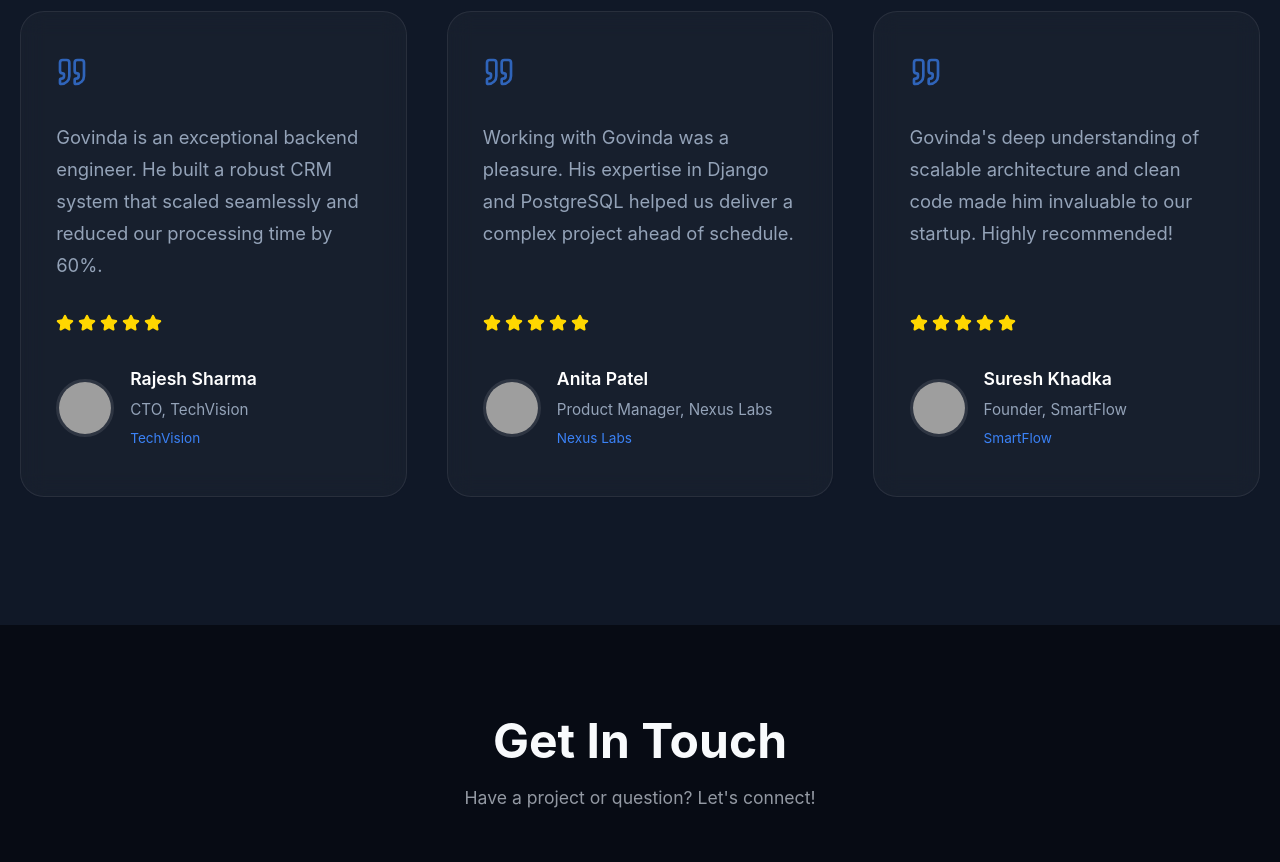
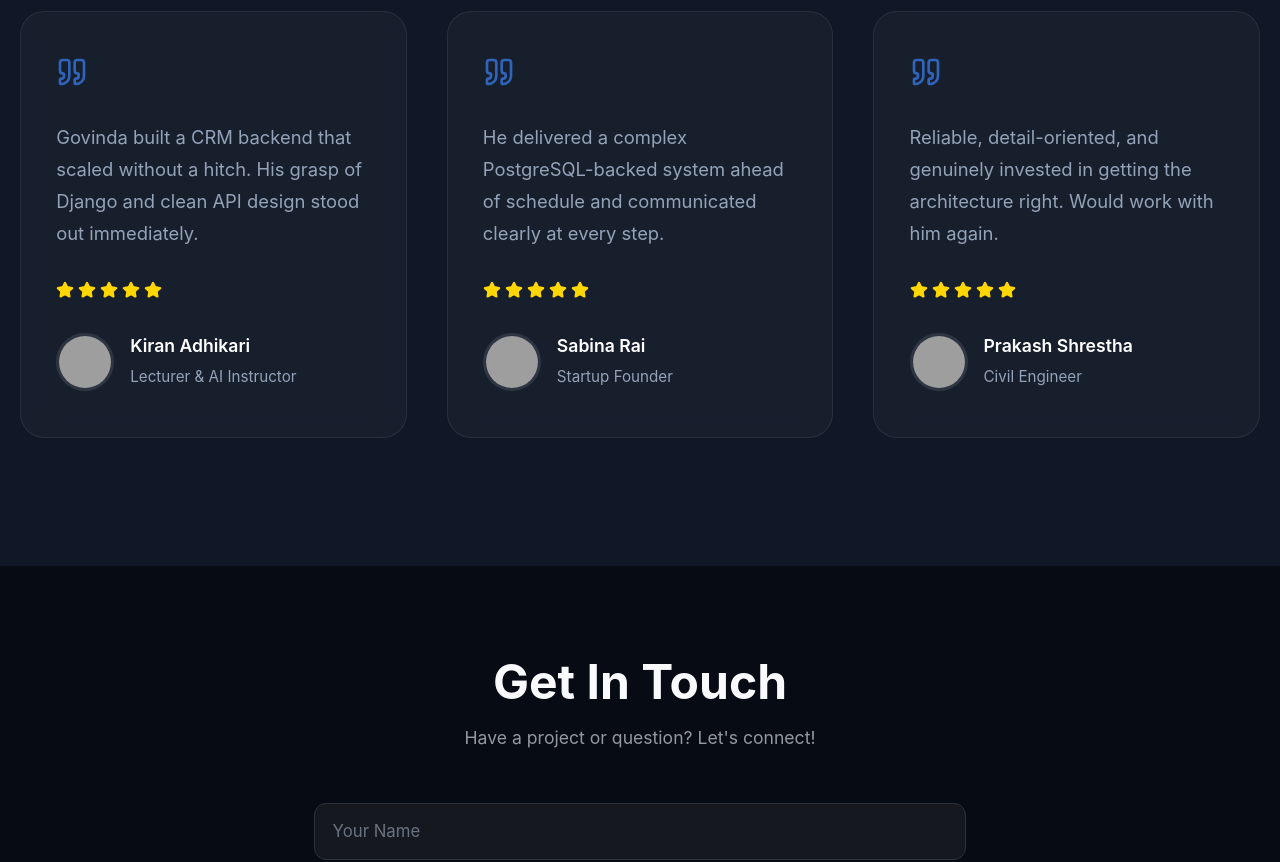
Before and after one commit to Govindaspkta/potfolio, a React (Vite) app: page / in a window 1280 px wide. Shown: the part 7320-8182 px from the top of the page. Built offline with nearby package versions, Linux system fonts and the light colour scheme; grey boxes are pictures that could not be loaded.

Commit message:
feat:updated testimonials

```diff
--- a/src/components/Testimonials.jsx
+++ b/src/components/Testimonials.jsx
@@ -4,28 +4,28 @@ import "./Testimonials.css";
 
 const testimonials = [
   {
-    name: "Rajesh Sharma",
-    role: "CTO, TechVision",
+    name: "Kiran Adhikari",
+    role: "Lecturer & AI Instructor",
     image: "/images/client1.jpg", // replace with real images
-    text: "Govinda is an exceptional backend engineer. He built a robust CRM system that scaled seamlessly and reduced our processing time by 60%.",
+    text: "Govinda built a CRM backend that scaled without a hitch. His grasp of Django and clean API design stood out immediately.",
     rating: 5,
-    company: "TechVision"
+    company: ""
   },
   {
-    name: "Anita Patel",
-    role: "Product Manager, Nexus Labs",
+    name: "Sabina Rai",
+    role: "Startup Founder",
     image: "/images/client2.jpg",
-    text: "Working with Govinda was a pleasure. His expertise in Django and PostgreSQL helped us deliver a complex project ahead of schedule.",
+    text: "He delivered a complex PostgreSQL-backed system ahead of schedule and communicated clearly at every step.",
     rating: 5,
-    company: "Nexus Labs"
+    company: ""
   },
   {
-    name: "Suresh Khadka",
-    role: "Founder, SmartFlow",
+    name: "Prakash Shrestha",
+    role: "Civil Engineer",
     image: "/images/client3.jpg",
-    text: "Govinda's deep understanding of scalable architecture and clean code made him invaluable to our startup. Highly recommended!",
+    text: "Reliable, detail-oriented, and genuinely invested in getting the architecture right. Would work with him again.",
     rating: 5,
-    company: "SmartFlow"
+    company: ""
   }
 ];
 
@@ -71,7 +71,7 @@ export default function Testimonials() {
                 <div>
                   <h4>{testimonial.name}</h4>
                   <p>{testimonial.role}</p>
-                  <span>{testimonial.company}</span>
+                  {testimonial.company && <span>{testimonial.company}</span>}
                 </div>
               </div>
             </motion.div>
```
